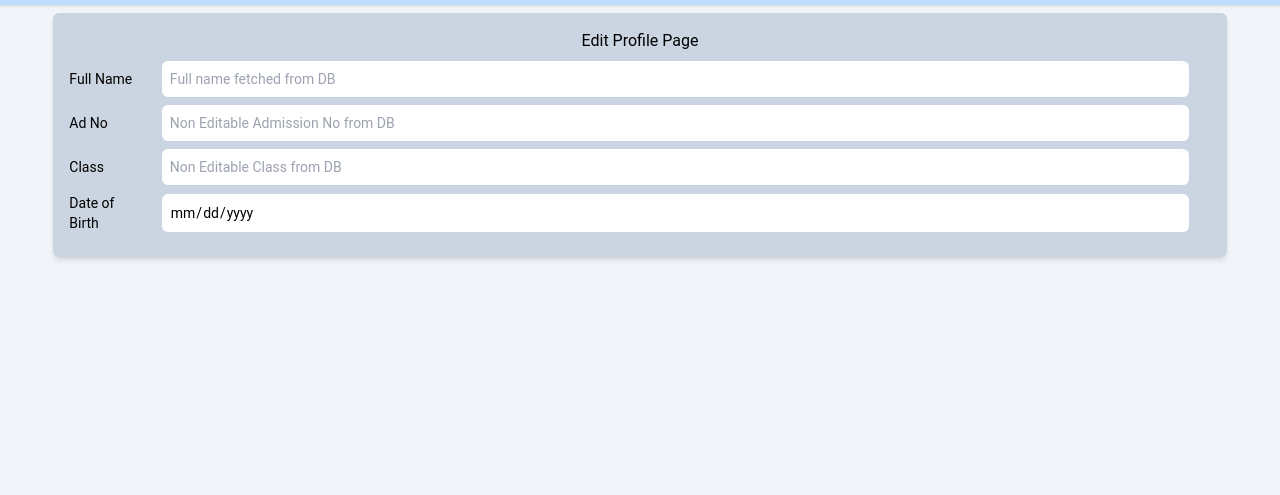
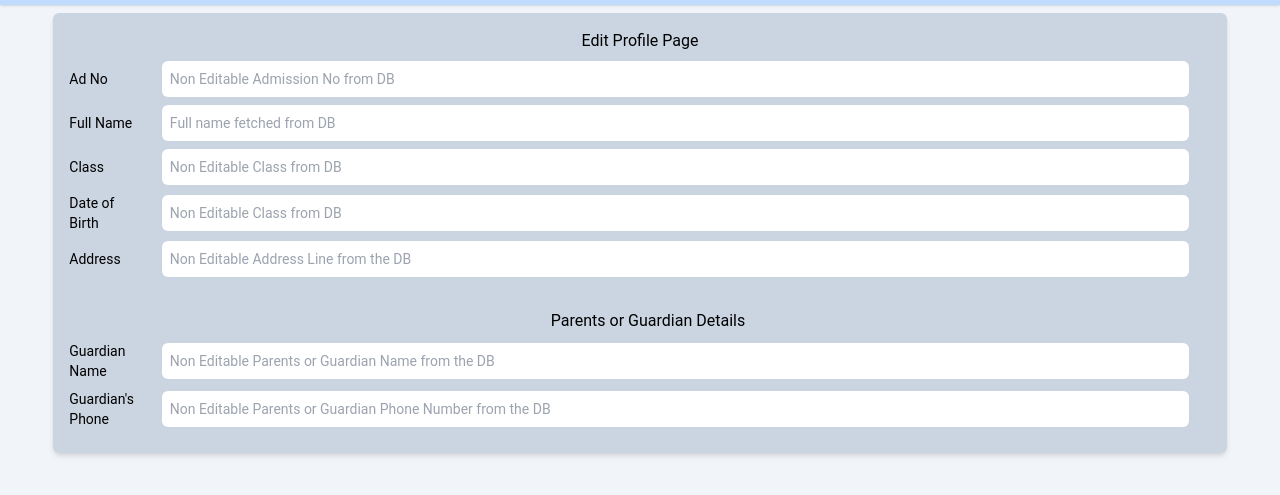
Before and after one commit to streethub-schola/schola, a website with bundled scripts: page public/admin/editprofile.html in a window 1280 px wide. Shown: the part 39-534 px from the top of the page. Built offline with nearby package versions, Linux system fonts and the light colour scheme; files whose address does not match are found by name.

Commit message:
Edit student and Add students

```diff
--- a/public/admin/editprofile.html
+++ b/public/admin/editprofile.html
@@ -66,12 +66,12 @@
           <h4 class="text-center">Edit Profile Page</h4>
             <form action="" method="post">
               <div class="form_element flex md:flex-row items-center text-sm my-2">
+                <label for="Admission No" class="mr-2 md:w-[6%] w-[20%]">Ad No</label>
+              <input type="text" placeholder="Non Editable Admission No from DB" readonly name="studentAdNo" id="Admission No" class="w-[80%] md:w-[90%] md:mx-4 rounded-md p-2">
+              </div>
+              <div class="form_element flex md:flex-row items-center text-sm my-2">
                 <label for="Full Name" class="mr-2 w-[20%] md:w-[6%]">Full Name</label>
               <input type="text" placeholder="Full name fetched from DB" readonly name="fullName" id="Full Name" class="w-[80%] md:w-[90%] md:mx-4 rounded-md p-2">
-              </div>
-              <div class="form_element flex md:flex-row items-center text-sm my-2">
-                <label for="Admission No" class="mr-2 md:w-[6%] w-[20%]">Ad No</label>
-              <input type="text" placeholder="Non Editable Admission No from DB" readonly name="studentAdNo" id="Admission No" class="w-[80%] md:w-[90%] md:mx-4 rounded-md p-2">
               </div>
               <div class="form_element flex md:flex-row items-center text-sm my-2">
                 <label for="Class" class="mr-2 md:w-[6%] w-[20%]">Class</label>
@@ -79,9 +79,23 @@
               </div>
               <div class="form_element flex md:flex-row items-center text-sm my-2">
                 <label for="Date of Birth" class="mr-2 md:w-[6%] w-[20%]">Date of Birth</label>
-              <input type="date" readonly placeholder="Non Editable Class from DB" name="studentAdNo" id="Date of Birth" class="w-[80%] md:w-[90%] md:mx-4 rounded-md p-2">
+              <input type="text" readonly placeholder="Non Editable Class from DB" name="studentAdNo" id="Date of Birth" class="w-[80%] md:w-[90%] md:mx-4 rounded-md p-2">
               </div>
-
+              <div class="form_element flex md:flex-row items-center text-sm my-2">
+                <label for="Address" class="mr-2 md:w-[6%] w-[20%]">Address</label>
+              <input type="text" readonly placeholder="Non Editable Address Line from the DB" name="Full Address" id="Address" class="w-[80%] md:w-[90%] md:mx-4 rounded-md p-2">
+              </div>
+              <div class="w-full text-center m-2 mt-8">
+                <h4>Parents or Guardian Details</h4>
+              </div>
+              <div class="form_element flex md:flex-row items-center text-sm my-2">
+                <label for="Guardian Name" class="mr-2 md:w-[6%] w-[20%]">Guardian Name</label>
+              <input type="text" readonly placeholder="Non Editable Parents or Guardian Name from the DB" name="Parents or Guardian's Name" id="Guardian Name" class="w-[80%] md:w-[90%] md:mx-4 rounded-md p-2">
+              </div>
+              <div class="form_element flex md:flex-row items-center text-sm my-2">
+                <label for="Guardian Phone Number" class="mr-2 md:w-[6%] w-[20%]">Guardian's Phone</label>
+              <input type="text" readonly placeholder="Non Editable Parents or Guardian Phone Number from the DB" name="guardianPhone" id="Guardian Name" class="w-[80%] md:w-[90%] md:mx-4 rounded-md p-2">
+              </div>
 
             </form>
         </div>
```
Also changed, not shown: public/admin/students/addstudent.html (+1 -1 lines), public/styles/styles.css.
